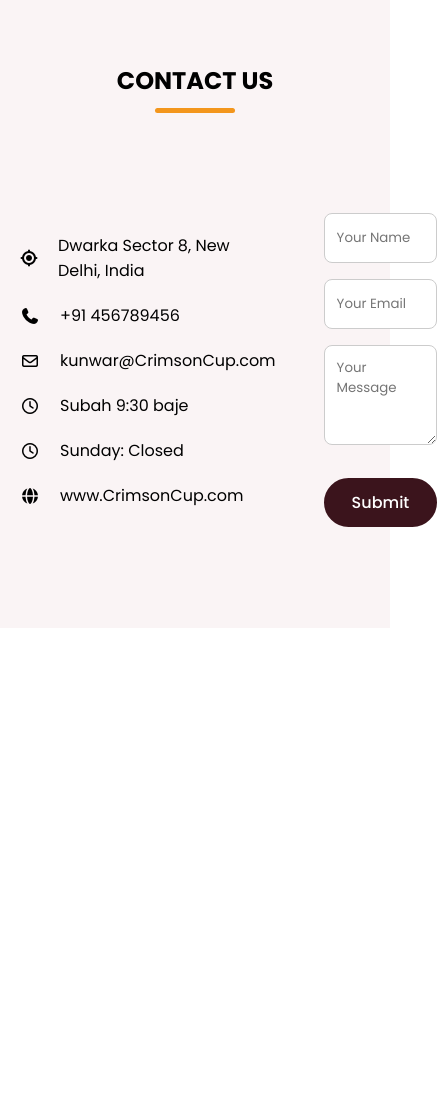
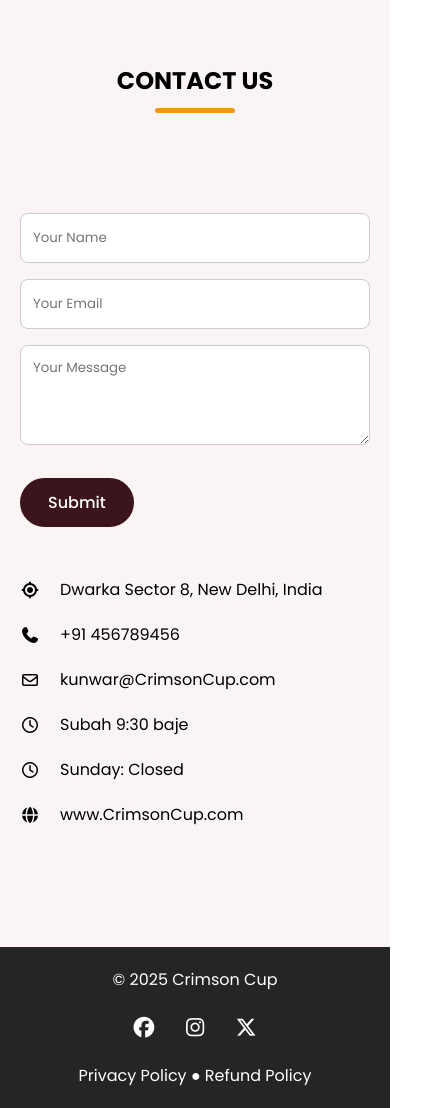
Before and after one commit to 050025493/Coffee-website, a plain HTML site: page index.html in a window 390 px wide. Shown: the part 6440-7548 px from the top of the page, 437 px wide, since content can reach past the window. Before the commit the page ends 7068 px from the top, so only its background shows below. Drawn offline with nearby package versions, Linux system fonts and the light colour scheme; a web font is replaced by a local one.

Commit message:
frontend complete

```diff
--- a/index.html
+++ b/index.html
@@ -36,15 +36,15 @@
 
                     </li>
                     <li class="nav-item">
-                        <a href="#" class="nav-link">Testimonials</a>
+                        <a href="#testimonial" class="nav-link">Testimonials</a>
 
                     </li>
                     <li class="nav-item">
-                        <a href="#" class="nav-link">Gallery</a>
+                        <a href="#gallery" class="nav-link">Gallery</a>
 
                     </li>
                     <li class="nav-item">
-                        <a href="#" class="nav-link">Contact</a>
+                        <a href="#contact" class="nav-link">Contact</a>
 
                     </li>
                 </ul>
@@ -139,7 +139,7 @@
 
             </section>
             <!-- Testimonials-section-->
-             <section class="testimonials-section">
+             <section id="testimonial"class="testimonials-section">
                 <h2 class="section-title">Testimonials</h2>
                 <div class="section-content">
                     <div class="slider-container swiper">
@@ -187,7 +187,7 @@
 
              <!-- gallery section-->
 
-             <section class="gallery-section">
+             <section id="gallery" class="gallery-section">
                 <h2 class="section-title">Gallery</h2>
                 <div class="section-content">
                     <ul class="gallery-list">
@@ -229,7 +229,9 @@
                 </div>
              </section>
 
-             <section class="contact-section">
+             <!-- Contact us-->
+
+             <section id="contact" class="contact-section">
 
                     <h2 class="section-title">Contact Us</h2>
                     <div class="section-content">
@@ -272,6 +274,26 @@
 
              </section>
 
+             <footer class="footer-section">
+                <div class="section-content">
+                    <p class="copyright-text">&#169 2025 Crimson Cup</p>
+                     <div class="social-link-list">
+                            <a href="#" class="social-link">
+                                <i class="fa-brands fa-facebook"></i>
+                                </a>
+                            <a href="#" class="social-link"><i class="fa-brands fa-instagram"></i></a>
+                             <a href="#" class="social-link">
+                                <i class="fa-brands fa-x-twitter"></i>
+                            </a>
+                        </div>
+                        <p class="policy-text">
+                            <a href="#" class="policy-link">Privacy Policy</a>
+                            <span class="seperator">&#9679</span>
+                            <a href="#" class="policy-link">Refund Policy</a>
+                        </p>
+                </div>
+             </footer>
+
 
 
 
--- a/script.js
+++ b/script.js
@@ -1,11 +1,18 @@
+const navLinks=document.querySelectorAll(".nav-menu .nav-link");
 const menuOpenButton=document.querySelector("#menu-open-button");
 const menuCloseButton=document.querySelector("#menu-close-button");
 menuOpenButton.addEventListener("click",() => {
     //toggle mobile menu dikhega
     document.body.classList.toggle("show-mobile-menu");
 });
+//toggle mobile menu close hoga
 menuCloseButton.addEventListener("click",() => menuOpenButton.click());
-    //toggle mobile menu close hoga
+
+navLinks.forEach(link =>{
+  link.addEventListener("click",()=> menuOpenButton.click());
+
+});
+
 
 
 //initialize wsipper
--- a/style.css
+++ b/style.css
@@ -110,6 +110,7 @@
 
 }
 .navbar .nav-logo .logo-text{
+    user-select: none;
     color: var(--white-color);
     font-size: var(--font-size-l);
     font-weight: var(--font-weight-semibold);
@@ -226,6 +227,7 @@
 }
 
 .hero-section .hero-image-wrapper .hero-image{
+    user-select: none;
     width: 100%;
     max-width: 600px;
     animation: floatAndSpin 6s ease-in-out infinite;
@@ -270,6 +272,7 @@
     border-radius: var(--border-radius-circle);
 }
 .about-section .about-image-wrapper .about-img{
+    user-select: none;
     width: 400px;
     height: 400px;
     object-fit: cover;
@@ -327,6 +330,7 @@
 
 
 .menu-section .menu-list{
+    user-select: none;
     display: flex;
     flex-wrap: wrap;
     gap:110px;
@@ -399,6 +403,7 @@
     margin:0 60px 50px;
 }
 .testimonials-section .testimonial{
+    user-select: none;
     display: flex;
     padding: 35px;
     text-align: center;
@@ -487,6 +492,7 @@
 
 
 .gallery-section .gallery-item .gallery-image{
+    user-select: none;
     width: 100%;
     height: 100%;
 
@@ -520,6 +526,7 @@
     gap:20px;
     margin:20px 0;
     align-items: center;
+
 }
 
 .contact-section  .contact-form .form-input{
@@ -563,13 +570,46 @@
     transition:.3s ease;
 
 
+
 }
 .contact-section  .contact-form .form-submit:hover{
-    background: var(--white-color);
+    background:transparent;
     color:var(--primary-color);
 
-    ;
+
 }
+.footer-section{
+    background: var(--dark-color);
+    padding:20px 0;
+}
+.footer-section .section-content{
+    display: flex;
+    align-items: center;
+    justify-content: space-between;
+
+}
+.footer-section :where(.copyright-text,.social-link,.policy-link,.seperator){
+    color:var(--white-color);
+
+}
+.footer-section .policy-text .seperator{
+    gap:0 5px;
+}
+.footer-section .social-link-list{
+    display: flex;
+    gap:25px;
+}
+
+.footer-section .social-link-list .social-link{
+    font-size: var(--font-size-l);
+    transition: .5s ease;
+}
+.footer-section .social-link-list .social-link:hover,.footer-section .policy-text .policy-link:hover{
+    color: var(--secondary-color);
+    transform: scale(1.1);
+}
+
+
 
 
 
@@ -589,6 +629,20 @@
     justify-content: space-between;
     width: calc(100% /3 - 32px);
 }
+ .contact-section .section-content {
+    flex-direction: column-reverse;
+    gap: 30px;
+  }
+
+  .contact-section .contact-form {
+    max-width: 100%;
+    width: 100%;
+  }
+
+
+  .contact-section .contact-info-list {
+    width: 100%;
+  }
 
 
 }
@@ -659,7 +713,7 @@
         justify-content: center;
         align-items: center;
     }
-    .hero-section .hero-details :is(.subtitle , .description), .about-section .about-details{
+    .hero-section .hero-details :is(.subtitle , .description), .about-section .about-details,.contact-section  .contact-form{
         max-width: 100%;
 
 
@@ -693,7 +747,7 @@
      .menu-section .menu-list .menu-item .menu-image{
         max-width: 200px;
      }
-        .gallery-section .gallery-list .gallery-item{
+    .gallery-section .gallery-list .gallery-item{
     display: flex;
     align-items: center;
     text-align: center;
@@ -701,10 +755,32 @@
     justify-content: space-between;
     width: calc(100% /2 - 32px);
 }
+.contact-section .section-content{
+    align-items: center;
+    flex-direction: column-reverse;
+}
 
  }
+
+
+ @media screen and (max-width: 768px) {
+  .contact-section .section-content {
+    flex-direction: column-reverse;
+    gap: 30px;
+  }
+
+  .contact-section .contact-form {
+    max-width: 100%;
+    width: 100%;
+  }
+
+
+  .contact-section .contact-info-list {
+    width: 100%;
+  }
+}
 /*responsive for 600px*/
- @media screen and (max-width:600px){
+ @media screen and (max-width:640px){
      .menu-section .menu-list{
         gap:30px;
     }
@@ -730,6 +806,10 @@
     justify-content: space-between;
     width: calc(100% /1 );
 }
+.footer-section .section-content{
+    flex-direction: column;
+    gap:20px;
+}
 
 
 }
```
